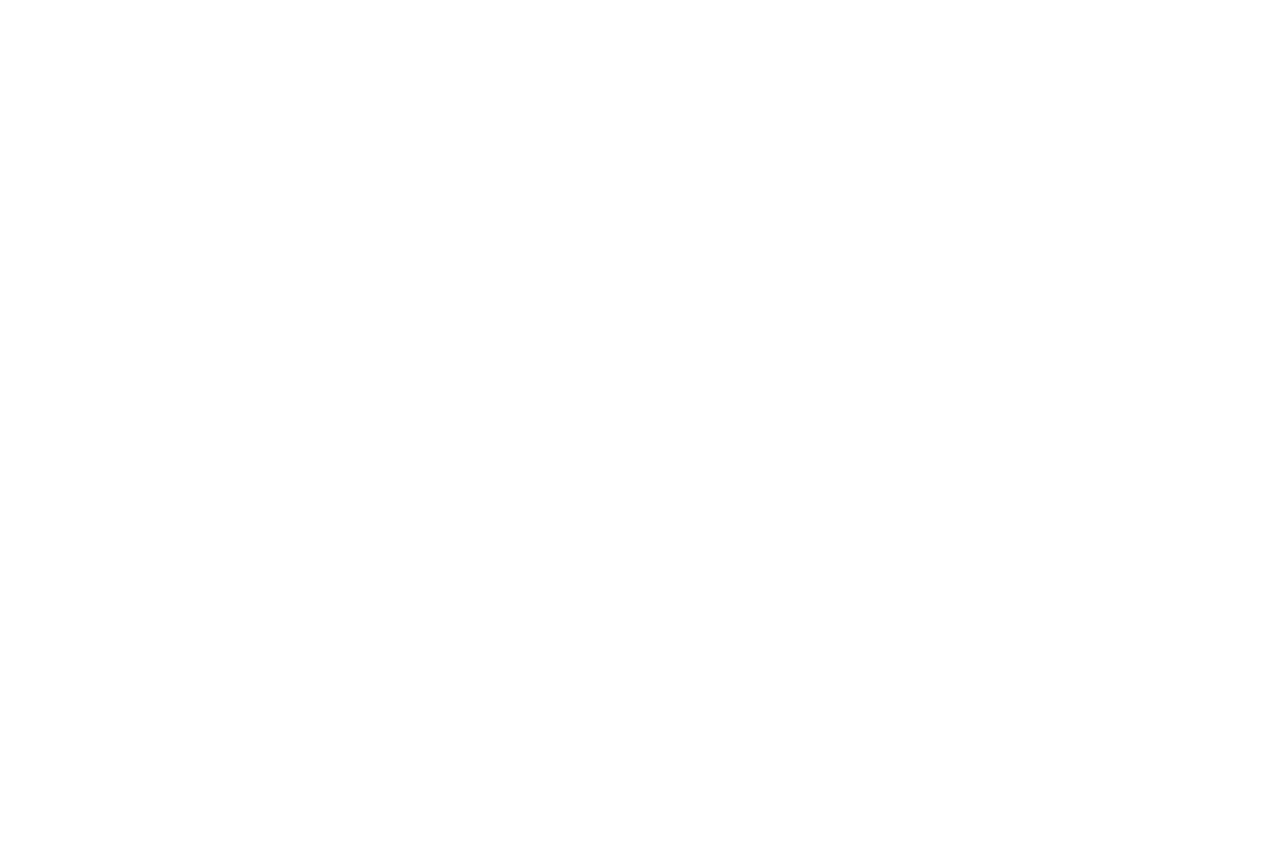
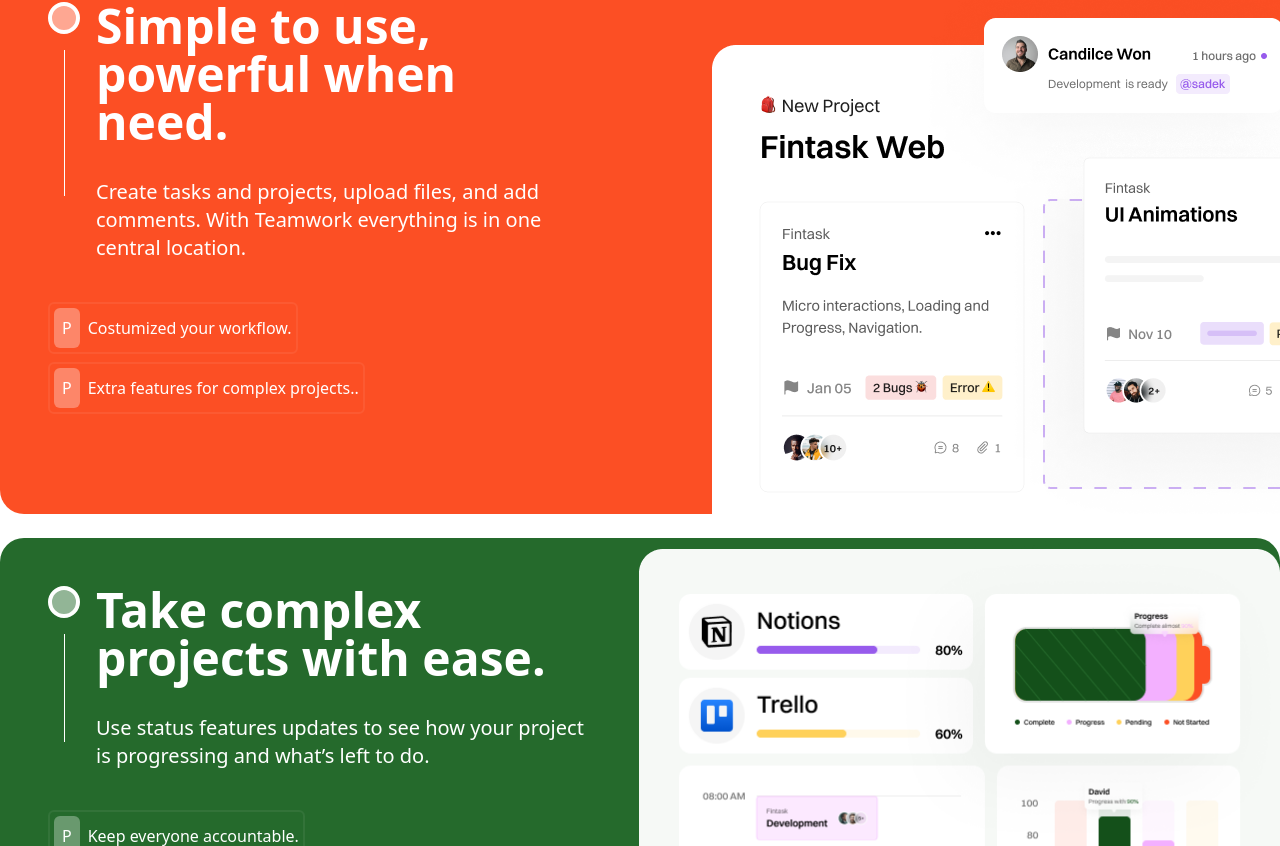
Before and after one commit to Amr-rgb/fintask, a React (Vite) app: page / in a window 1280 px wide. Shown: the part 1054-1900 px from the top of the page. Before the commit the page ends 1008 px from the top, so only its background shows below. Built offline with nearby package versions, Linux system fonts and the light colour scheme.

Commit message:
Finished second section

```diff
--- /dev/null
+++ b/src/components/second_section/advantages/advantages-card.jsx
@@ -0,0 +1,50 @@
+function point_generator({ text, icon }) {
+  return (
+    <div
+      className={
+        "flex gap-2 border-2 border-[#ffffff10] rounded-md p-1 items-center w-fit my-2"
+      }
+    >
+      <div className={"bg-[#ffffff50] rounded-md p-2"}>{icon}</div>
+      <div> {text}</div>
+    </div>
+  );
+}
+export default function Advantages_card({ advantage }) {
+  const { title, description, points, button, imgURL, color } = advantage;
+  console.log(title);
+  return (
+    <div
+      className={`flex md:flex-row flex-col ${color} rounded-3xl justify-between w-fit`}
+    >
+      <div id={"advantage-card-text"} className={"text-white p-12 w-1/2"}>
+        <div className={"flex"}>
+          <div id={"timeline"} className={"w-8 mr-4"}>
+            <div
+              className={
+                "bg-[#ffffff80] border-4 border-white w-8 h-8 rounded-full mr-4"
+              }
+            >
+              {" "}
+            </div>
+            <div className={"h-1/2 mx-auto w-[1px] my-4 bg-white"}></div>
+          </div>
+          <div id={"text"} className={""}>
+            <h1 className={"text-5xl font-bold"}>{title}</h1>
+            <h3 className={"text-xl my-8"}>{description}</h3>
+          </div>
+        </div>
+        {button ? (
+          <button></button>
+        ) : (
+          <div id={"points-container"} className={""}>
+            {points.map((point) => point_generator(point))}
+          </div>
+        )}
+      </div>
+      <div id={"advantage-card-image"} className={""}>
+        <img src={imgURL} />
+      </div>
+    </div>
+  );
+}
--- a/src/components/second_section/advantages/advantages.jsx
+++ b/src/components/second_section/advantages/advantages.jsx
@@ -1,4 +1,29 @@
+import Advantages_card from "./advantages-card";
 export default function Advantages() {
+  let advantages_list = [
+    {
+      title: "Simple to use, powerful when need.",
+      description:
+        "Create tasks and projects, upload files, and add comments. With Teamwork everything is in one central location.",
+      points: [
+        { text: "Costumized your workflow.", icon: "P" },
+        { text: "Extra features for complex projects..", icon: "P" },
+      ],
+      imgURL: "/assets/banner-1.png",
+      color: "bg-[#FC4F24]",
+    },
+    {
+      title: "Take complex projects with ease.",
+      description:
+        "Use status features updates to see how your project is progressing and what’s left to do.",
+      points: [
+        { text: "Keep everyone accountable.", icon: "P" },
+        { text: "Make sure your status.", icon: "P" },
+      ],
+      imgURL: "/assets/banner-2.png",
+      color: "bg-[#256A2C]",
+    },
+  ];
   return (
     <div id={"advantages-container"} className={"container mx-auto mt-12"}>
       <div
@@ -15,10 +40,10 @@
         Plan projects, stay on track, and deliver on time without overworking
         your team.
       </h3>
-      <div className={"flex justify-center"}>
+      <div className={"flex items-center flex-col"}>
         <button
           className={
-            "bg-[#975BEC] my-6 border-[#7345B3] border-2 rounded-[52px] p-2 text-white font-bold text-md shadow-[7px_7px_0px_#7345B3]"
+            "w-max bg-[#975BEC] my-6 border-[#7345B3] border-2 rounded-[52px] p-2 text-white font-bold text-md shadow-[7px_7px_0px_#7345B3]"
           }
         >
           <h1
@@ -29,6 +54,11 @@
             Get Started
           </h1>
         </button>
+        <div className={"flex flex-col gap-6"}>
+          {advantages_list.map((advantage) => (
+            <Advantages_card advantage={advantage} />
+          ))}
+        </div>
       </div>
     </div>
   );
```
Also changed, not shown: public/assets/banner-1.png (added), public/assets/banner-2.png (added).
